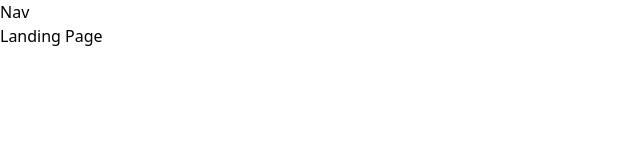
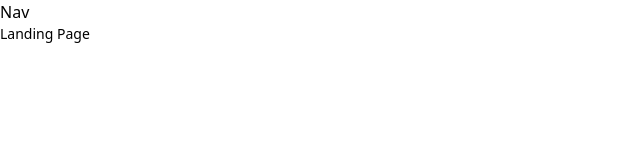
Before and after one commit to alonzojoe/sheltr, a React (Vite) app: page / in a window 1280 px wide. Shown: the top 160 px of the page, without its empty margins (0-640 px from the left). Built offline with nearby package versions, Linux system fonts and the light colour scheme.

Commit message:
add new package react-icons

```diff
--- a/package.json
+++ b/package.json
@@ -14,6 +14,7 @@
     "clsx": "^2.1.1",
     "react": "^19.1.1",
     "react-dom": "^19.1.1",
+    "react-icons": "^5.5.0",
     "react-router-dom": "^7.9.1",
     "tailwind-merge": "^3.3.1",
     "tailwindcss": "^4.1.13"
--- a/src/layouts/LandingLayout.tsx
+++ b/src/layouts/LandingLayout.tsx
@@ -4,7 +4,7 @@ const LandingLayout = () => {
   return (
     <>
       <header>Nav</header>
-      <main>
+      <main className="text-sm text-sub antialiased">
         <Outlet />
       </main>
     </>
```
Also changed, not shown: 1 other file (tests, documents, lock files or other folders).
